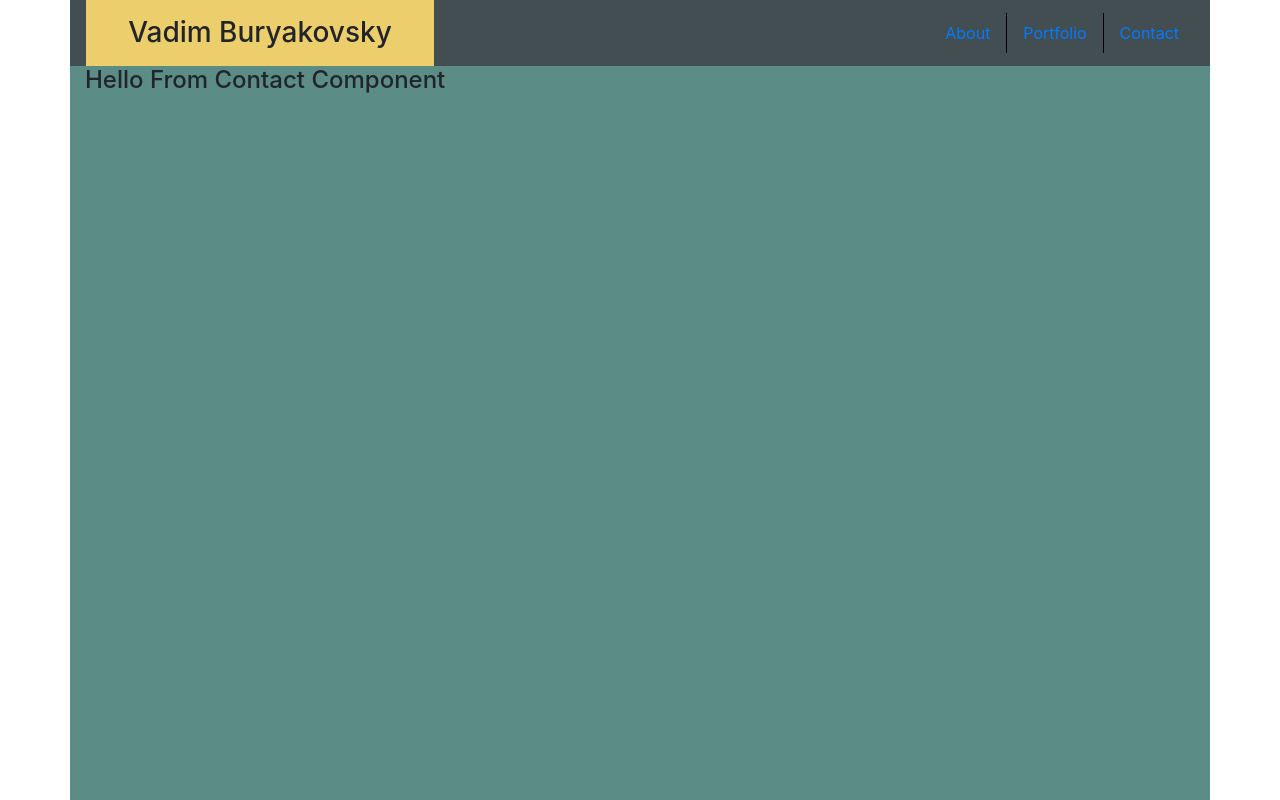
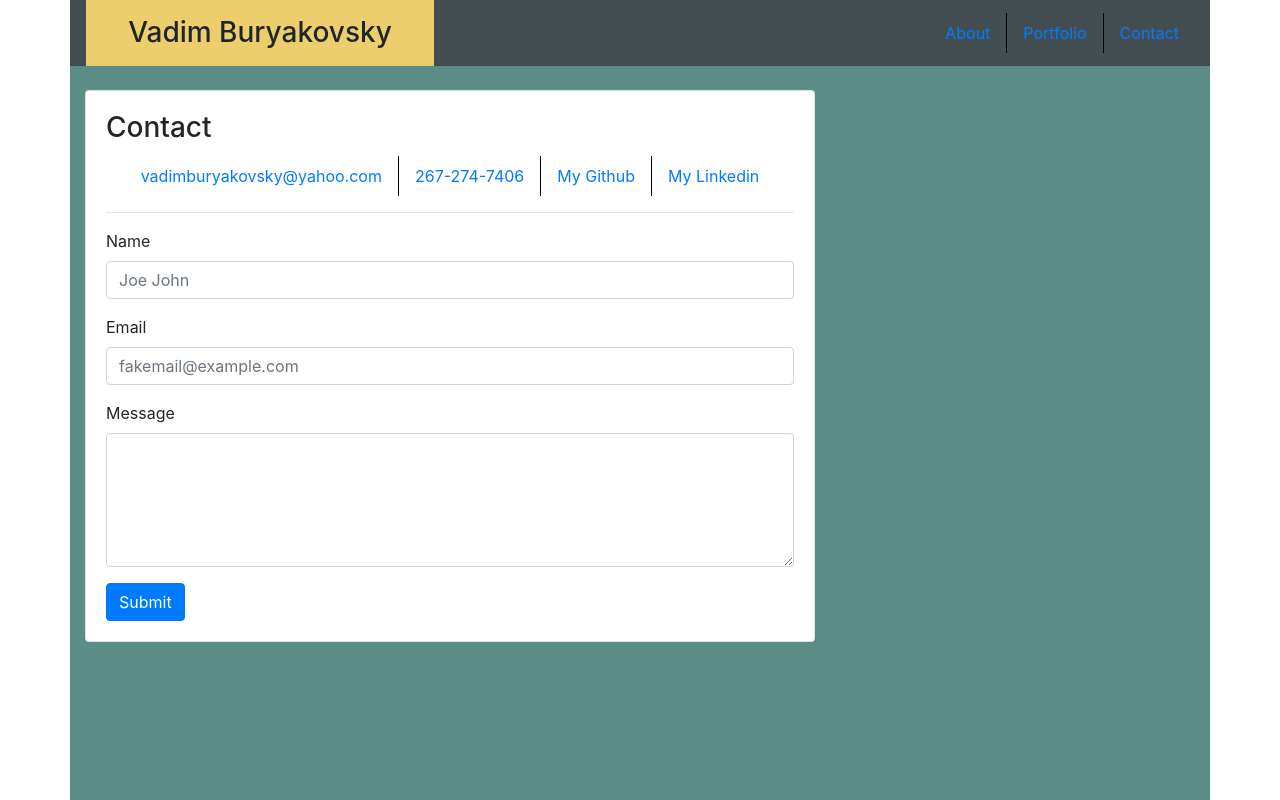
Before and after one commit to vadimsusername/vadim-buryakovsky, a React (Create React App) app: page /contact in a window 1280 px wide. Built offline with nearby package versions, Linux system fonts and the light colour scheme.

Commit message:
updated Contact page

```diff
--- a/src/components/Contact/index.js
+++ b/src/components/Contact/index.js
@@ -1,12 +1,49 @@
+/* eslint-disable jsx-a11y/anchor-is-valid */
 import React from "react";
 import "./style.css";
 
 function Contact() {
 
     return (
-        <>
-            <h4>Hello From Contact Component</h4>
-        </>
+        <div className="row r2">
+            <div className="col-12 bg3 col-md-12 col-lg-8">
+                <div className="card w-100 mt-3 mt-md-4" >
+                    <div className="card-body ">
+                      <h3 className="card-title">Contact</h3>
+                      <nav className="nav  w-100 h-100 justify-content-center">
+                        <a rel="noopener noreferrer" className="nav-link align-self-center br" href="mailto:vadimburyakovsky@yahoo.com" target="_blank">vadimburyakovsky@yahoo.com</a>
+                        <a className="nav-link align-self-center br" href="#" >267-274-7406</a>
+                        <a rel="noopener noreferrer" className="nav-link align-self-center br" href="https://github.com/vadimsusername" target="_blank">My Github</a>
+                        <a rel="noopener noreferrer" className="nav-link align-self-center" href="https://www.linkedin.com/in/vadim-buryakovsky-176729101/" target="_blank">My Linkedin</a>
+                      </nav>
+                      <hr />
+
+                      <form>
+                          <div className="form-group">
+                              <label htmlFor="nameInput">Name</label>
+                              <input className="form-control" type="text" id="nameInput" placeholder="Joe John" />
+                          </div>
+                          <div className="form-group">
+                              <label htmlFor="emailInput">Email</label>
+                              <input type="email" className="form-control" id="emailInput" placeholder="fakemail@example.com" />
+                          </div>
+                          <div className="form-group">
+                              <label htmlFor="messageInput">Message</label>
+                              <br />
+                              <textarea className="form-control" rows="5" id="messageInput"></textarea>
+                          </div>
+                          <button type="submit" className="btn btn-primary">Submit</button>
+
+                      </form>
+
+                    </div>
+                </div>
+            </div>
+            <div className="col bg3">
+
+            </div>
+
+        </div>
     );
 }
 
```
